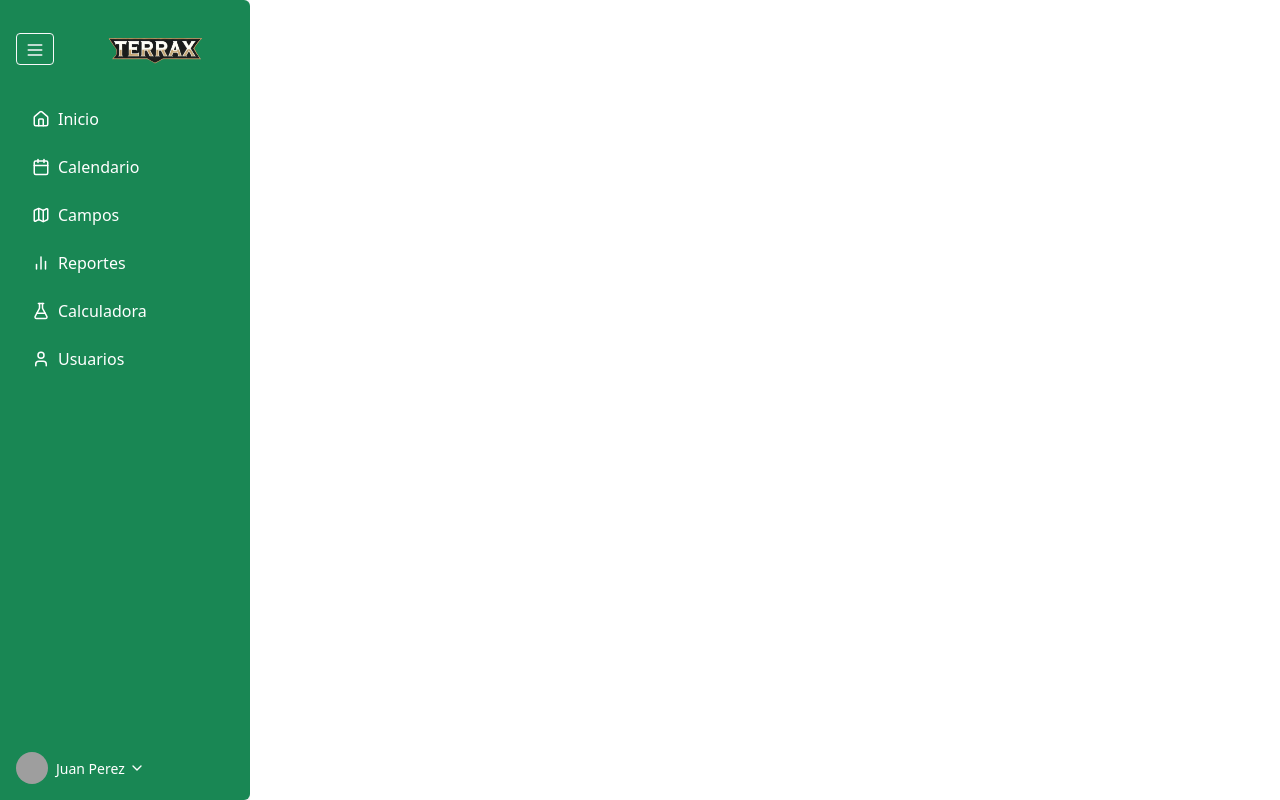
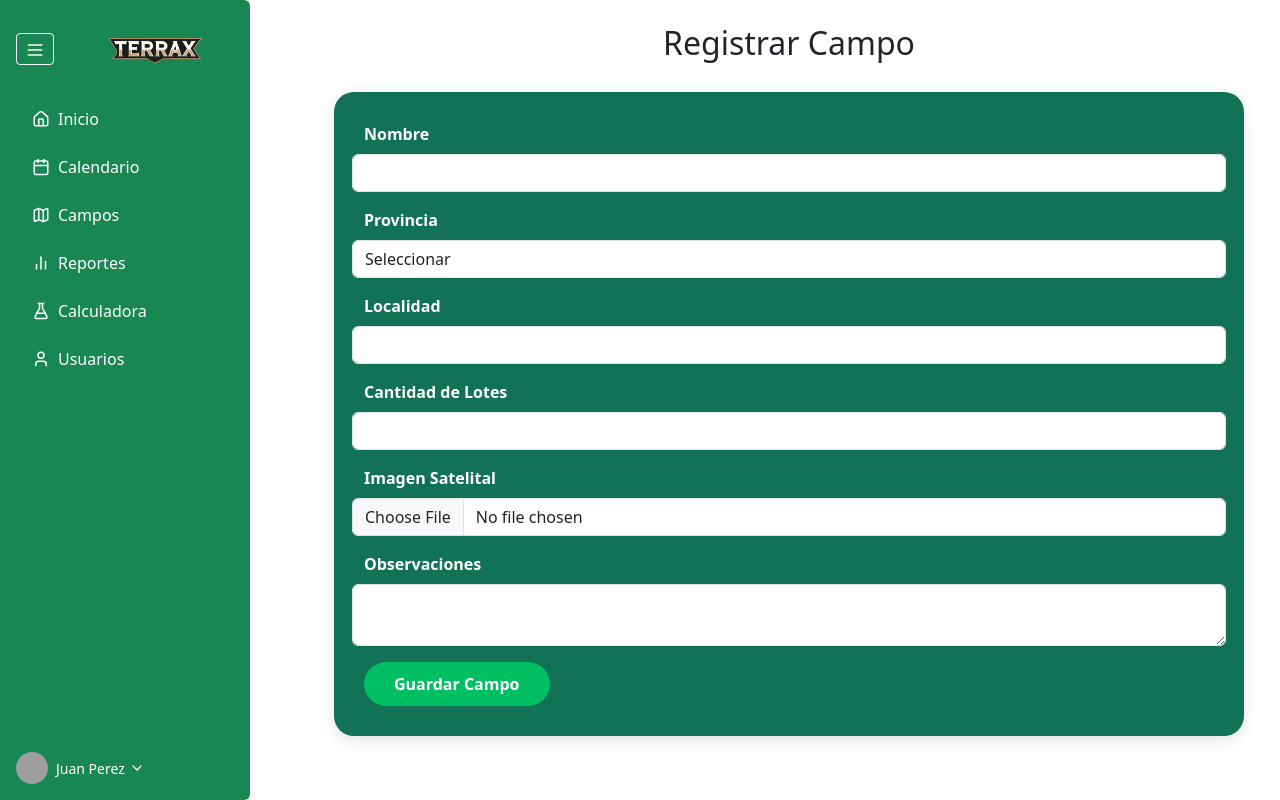
Before and after one commit to juanro03/Terrax_App_PF_G3, a React (Create React App) app in the folder frontend/: page /campos in a window 1280 px wide. Built offline with nearby package versions, Linux system fonts and the light colour scheme; grey boxes are pictures that could not be loaded.

Commit message:
Registrar campo

```diff
--- a/frontend/src/App.js
+++ b/frontend/src/App.js
@@ -2,6 +2,9 @@
 import { Routes, Route, useLocation } from "react-router-dom";
 import Sidebar from "./components/Inicio/Sidebar";
 import UserCrud from "./components/Usuarios/UserCrud";
+import CampoCRUD from "./components/campos/campos";
+import './components/campos/styles.css';
+
 
 function App() {
   const location = useLocation();
@@ -12,6 +15,7 @@ function App() {
       <div className="flex-grow-1 p-4 bg-white" style={{ height: "100vh", overflowY: "auto" }}>
         <Routes location={location}>
           <Route path="/usuarios" element={<UserCrud />} />
+          <Route path="/campos" element={<CampoCRUD/>} />
           <Route path="/" element={<div />} />
           {/* otras rutas */}
         </Routes>
--- /dev/null
+++ b/frontend/src/components/campos/campos.jsx
@@ -0,0 +1,146 @@
+import React, { useState } from "react";
+import "./styles.css"; // Asegurate de importar tu CSS personalizado
+
+export default function CampoCRUD() {
+  const [form, setForm] = useState({
+    nombre: "",
+    provincia: "",
+    localidad: "",
+    cantidadLotes: "",
+    imagenSatelital: null,
+    observacion: "",
+  });
+
+  const handleChange = (e) => {
+    const { name, value, type, files } = e.target;
+    setForm({
+      ...form,
+      [name]: type === "file" ? files[0] : value,
+    });
+  };
+
+  const handleSubmit = (e) => {
+    e.preventDefault();
+    const formData = new FormData();
+    Object.entries(form).forEach(([key, value]) => {
+      formData.append(key, value);
+    });
+
+    console.log("Formulario enviado:", formData);
+    alert("Formulario enviado. Revisá consola para ver los datos.");
+  };
+
+  return (
+    <div className="container-fluid">
+      <h2>Registrar Campo</h2>
+      <form
+        onSubmit={handleSubmit}
+        className="form-card w-100"
+        encType="multipart/form-data"
+      >
+        {/* Nombre */}
+        <div className="row mb-3">
+          <label htmlFor="nombre" className="form-label">
+            Nombre
+          </label>
+          <input
+            type="text"
+            name="nombre"
+            id="nombre"
+            className="form-control"
+            value={form.nombre}
+            onChange={handleChange}
+            required
+          />
+        </div>
+
+        {/* Provincia */}
+        <div className="row mb-3">
+          <label htmlFor="provincia" className="form-label">
+            Provincia
+          </label>
+          <select
+            name="provincia"
+            id="provincia"
+            className="form-control"
+            value={form.provincia}
+            onChange={handleChange}
+            required
+          >
+            <option value="">Seleccionar</option>
+            <option value="Buenos Aires">Buenos Aires</option>
+            <option value="Córdoba">Córdoba</option>
+            <option value="Santa Fe">Santa Fe</option>
+            <option value="Mendoza">Mendoza</option>
+          </select>
+        </div>
+
+        {/* Localidad */}
+        <div className="row mb-3">
+          <label htmlFor="localidad" className="form-label">
+            Localidad
+          </label>
+          <input
+            type="text"
+            name="localidad"
+            id="localidad"
+            className="form-control"
+            value={form.localidad}
+            onChange={handleChange}
+            required
+          />
+        </div>
+
+        {/* Cantidad de Lotes */}
+        <div className="row mb-3">
+          <label htmlFor="cantidadLotes" className="form-label">
+            Cantidad de Lotes
+          </label>
+          <input
+            type="number"
+            name="cantidadLotes"
+            id="cantidadLotes"
+            className="form-control"
+            value={form.cantidadLotes}
+            onChange={handleChange}
+            required
+          />
+        </div>
+
+        {/* Imagen Satelital */}
+        <div className="row mb-3">
+          <label htmlFor="imagenSatelital" className="form-label">
+            Imagen Satelital
+          </label>
+          <input
+            type="file"
+            name="imagenSatelital"
+            id="imagenSatelital"
+            className="form-control"
+            accept="image/*"
+            onChange={handleChange}
+          />
+        </div>
+
+        {/* Observaciones */}
+        <div className="row mb-3">
+          <label htmlFor="observacion" className="form-label">
+            Observaciones
+          </label>
+          <textarea
+            name="observacion"
+            id="observacion"
+            className="form-control"
+            value={form.observacion}
+            onChange={handleChange}
+          />
+        </div>
+
+        {/* Botón guardar */}
+        <button type="submit" className="btn-guardar">
+          Guardar Campo
+        </button>
+      </form>
+    </div>
+  );
+}
--- /dev/null
+++ b/frontend/src/components/campos/styles.css
@@ -0,0 +1,68 @@
+body {
+    background-color: #ffffff;
+    font-family: 'Segoe UI', sans-serif;
+    margin: 0;
+}
+
+/* Contenedor del formulario */
+.form-card {
+    background-color: #117256;
+    color: white;
+    border-radius: 20px;
+    padding: 30px;
+    box-shadow: 0 5px 15px rgba(0, 0, 0, 0.1);
+    margin-top: 30px;
+}
+
+/* Etiquetas */
+.form-label {
+    font-weight: bold;
+    color: #ffffff;
+}
+
+/* Inputs */
+.form-control {
+    border-radius: 10px;
+    border: 1px solid #c2e9dc;
+    background-color: #e1f8e4;
+    color: #333;
+    padding: 10px;
+    transition: background-color 0.3s ease, border-color 0.3s ease;
+}
+
+.form-control:focus {
+    background-color: #d0f5db;
+    border-color: #66d6a9;
+    outline: none;
+    box-shadow: none;
+}
+
+/* Botón guardar */
+.btn-guardar {
+    background-color: #00bf63;
+    color: white;
+    border: none;
+    border-radius: 30px;
+    padding: 10px 30px;
+    font-weight: bold;
+    font-size: 16px;
+    transition: background-color 0.3s ease;
+}
+
+.btn-guardar:hover {
+    background-color: #00bf63;
+}
+
+/* Título */
+h2 {
+    text-align: center;
+    font-weight: bold;
+    margin-bottom: 30px;
+    color: #117256;
+}
+.bg-white {
+    background-color: #117256 !important;
+}
+.btn-success {
+    background-color: #00bf63;
+}
```
